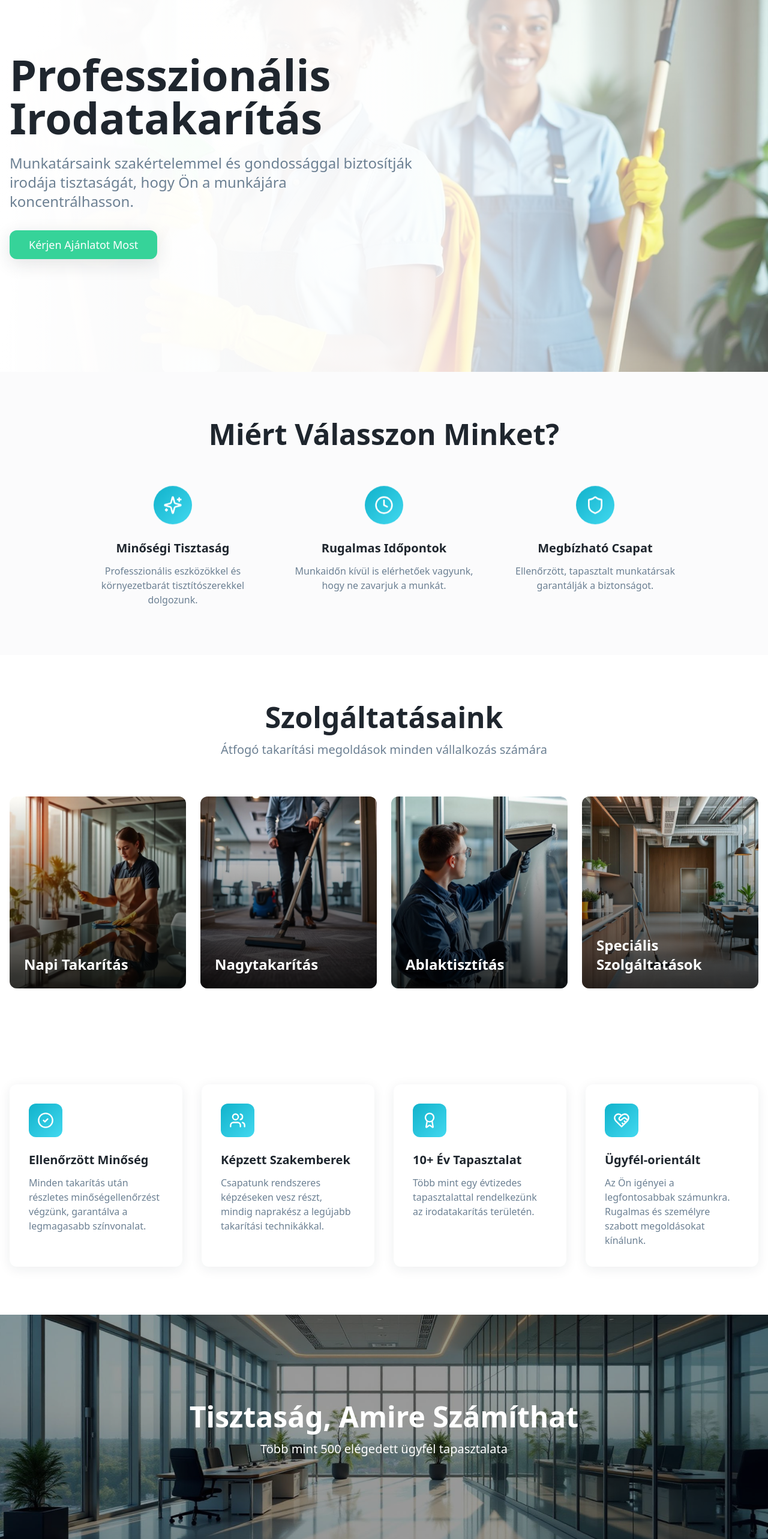
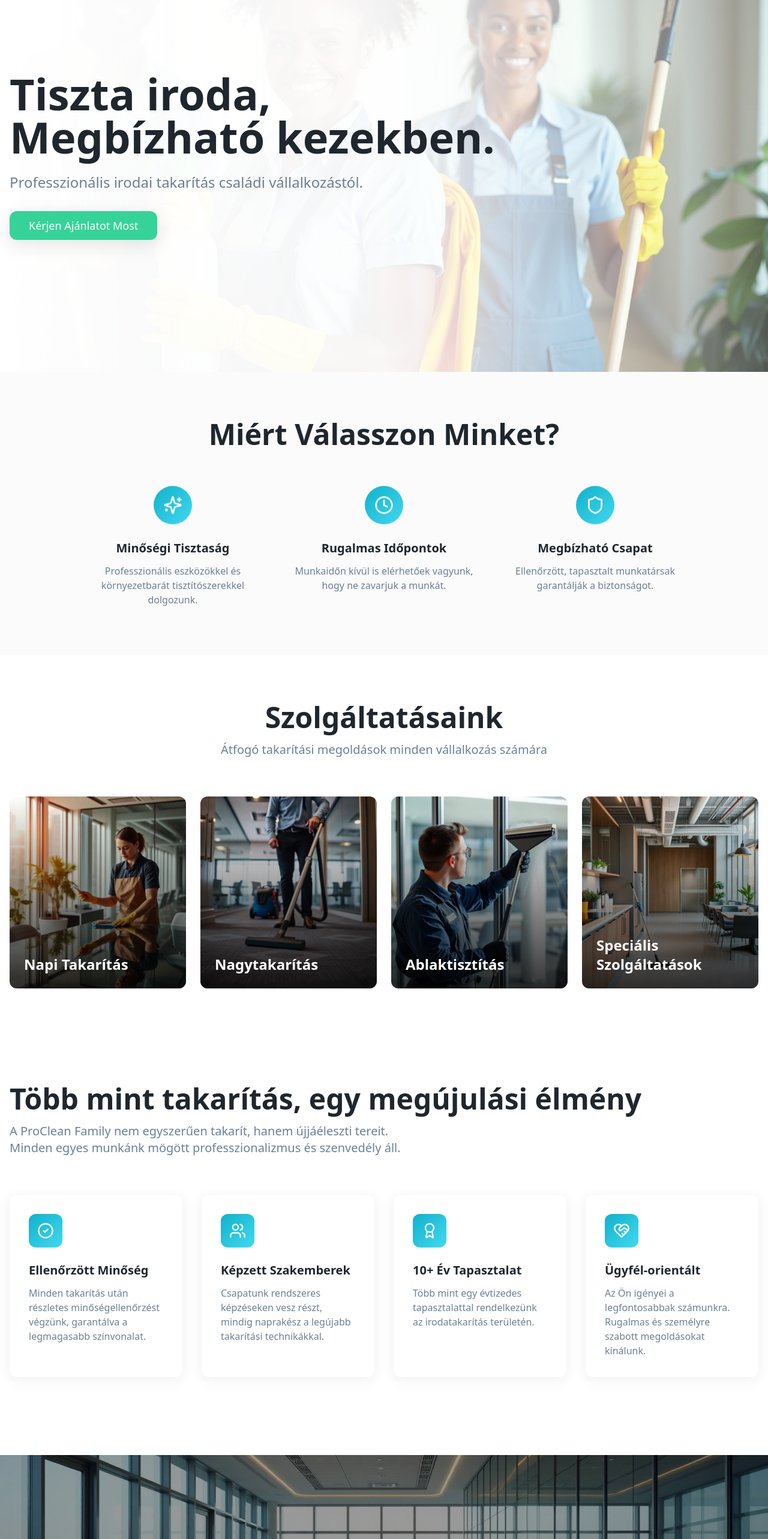
Before and after one commit to fricskahenrietta/gleam-pro-hub, a React (Vite) app: page / in a window 1280 px wide. Shown: the part 180-2746 px from the top of the page at 60% size. Built offline with nearby package versions, Linux system fonts and the light colour scheme; the HTML template or start-up script is replaced by a standard one.

Commit message:
basic_changes

```diff
--- a/src/components/Hero.tsx
+++ b/src/components/Hero.tsx
@@ -26,13 +26,12 @@ const Hero = () => {
 
       {/* Content */}
       <div className="container mx-auto px-4 relative z-10">
-        <div className="max-w-2xl animate-fade-in">
+        <div className="max-w-4xl animate-fade-in">
           <h1 className="text-5xl md:text-7xl font-bold text-foreground mb-6 leading-tight">
-            Professzionális Irodatakarítás
+            Tiszta iroda, <br />Megbízható kezekben.
           </h1>
           <p className="text-xl md:text-2xl text-muted-foreground mb-8">
-            Munkatársaink szakértelemmel és gondossággal biztosítják irodája
-            tisztaságát, hogy Ön a munkájára koncentrálhasson.
+            Professzionális irodai takarítás családi vállalkozástól.
           </p>
           <Button
             variant="hero"
--- /dev/null
+++ b/src/components/OfficeBuildingGraphic.tsx
@@ -0,0 +1,59 @@
+import React, { useMemo } from 'react';
+
+interface OfficeBuildingGraphicProps {
+  progress: number; // 0 to 1
+}
+
+const OfficeBuildingGraphic: React.FC<OfficeBuildingGraphicProps> = ({ progress }) => {
+  const windowCount = 48; // 6 floors, 8 windows per floor
+  const litWindowsCount = useMemo(() => Math.floor(progress * windowCount), [progress]);
+
+  const windows = useMemo(() => {
+    const windowStates = Array(windowCount).fill(false);
+    // Simple sequential lighting for a more predictable "filling up" feel
+    for (let i = 0; i < litWindowsCount; i++) {
+      windowStates[i] = true;
+    }
+    return windowStates;
+  }, [litWindowsCount]);
+
+  return (
+    <div className="w-full h-full flex items-center justify-center p-4 md:p-8">
+      <svg viewBox="0 0 200 300" className="w-full h-full" preserveAspectRatio="xMidYMid meet">
+        {/* Building Structure */}
+        <defs>
+          <linearGradient id="buildingGradient" x1="0%" y1="0%" x2="100%" y2="100%">
+            <stop offset="0%" style={{ stopColor: '#2d3748', stopOpacity: 1 }} />
+            <stop offset="100%" style={{ stopColor: '#1a202c', stopOpacity: 1 }} />
+          </linearGradient>
+        </defs>
+        <rect x="25" y="10" width="150" height="280" rx="5" fill="url(#buildingGradient)" />
+
+        {/* Door */}
+        <rect x="85" y="250" width="30" height="40" fill="#111827" />
+
+        {/* Windows */}
+        {Array.from({ length: 6 }).map((_, floor) =>
+          Array.from({ length: 8 }).map((_, win) => {
+            const windowIndex = floor * 8 + win;
+            const isLit = windows[windowIndex];
+            return (
+              <rect
+                key={`${floor}-${win}`}
+                x={35 + win * 17}
+                y={30 + floor * 38}
+                width="10"
+                height="20"
+                fill={isLit ? '#facc15' : '#4a5568'}
+                rx="1"
+                style={{ transition: 'fill 0.5s ease-in-out' }}
+              />
+            );
+          })
+        )}
+      </svg>
+    </div>
+  );
+};
+
+export default OfficeBuildingGraphic;
--- a/src/components/Parallax.tsx
+++ b/src/components/Parallax.tsx
@@ -6,7 +6,7 @@ const Parallax = () => {
 
   useEffect(() => {
     const handleScroll = () => {
-      setScrollY(window.scrollY);
+      setScrollY(100 - window.scrollY / 10);
     };
     window.addEventListener("scroll", handleScroll);
     return () => window.removeEventListener("scroll", handleScroll);
@@ -26,16 +26,6 @@ const Parallax = () => {
       >
         <div className="absolute inset-0 bg-black/40" />
       </div>
-      <div className="relative z-10 h-full flex items-center justify-center">
-        <div className="text-center text-white px-4">
-          <h2 className="text-4xl md:text-5xl font-bold mb-4">
-            Tisztaság, Amire Számíthat
-          </h2>
-          <p className="text-xl max-w-2xl mx-auto">
-            Több mint 500 elégedett ügyfél tapasztalata
-          </p>
-        </div>
-      </div>
     </section>
   );
 };
--- a/src/components/WhyUs.tsx
+++ b/src/components/WhyUs.tsx
@@ -25,7 +25,16 @@ const WhyUs = () => {
   ];
 
   return (
+
     <section id="faq" className="py-20 bg-gradient-hero">
+      <div className="container mx-auto px-4">
+        <h2 className="text-4xl md:text-5xl font-bold text-left text-foreground mb-4">
+          Több mint takarítás, egy megújulási élmény
+        </h2>
+        <p className="text-xl text-left text-muted-foreground mb-16 max-w-4xl">
+          A ProClean Family nem egyszerűen takarít, hanem újjáéleszti tereit. <br />Minden egyes munkánk mögött professzionalizmus és szenvedély áll.
+        </p>
+        </div>
       <div className="container mx-auto px-4">
         <div className="grid md:grid-cols-2 lg:grid-cols-4 gap-8">
           {reasons.map((reason, index) => {
```
